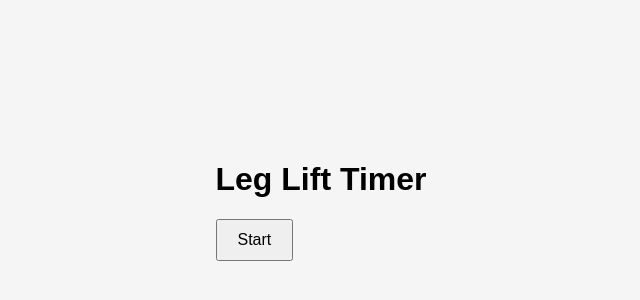
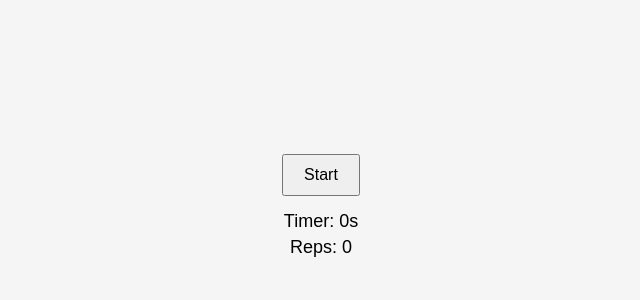
Before and after one commit to IshaanIG/First, a plain HTML site: page index.html in a window 1280 px wide. Shown: the part 192-492 px from the top of the page, without its empty margins (319-959 px from the left). Drawn offline with Linux system fonts and the light colour scheme.

Commit message:
Update index.html

```diff
--- a/index.html
+++ b/index.html
@@ -7,10 +7,10 @@
     <title>Leg Lift Timer</title>
 </head>
 <body>
-    <div class="timer-container">
-        <h1>Leg Lift Timer</h1>
-        <button onclick="startTimer()">Start</button>
-        <p id="timer-display"></p>
+    <div class="container">
+        <button id="startButton" onclick="startTimer()">Start</button>
+        <p id="timer">Timer: 0s</p>
+        <p id="repCounter">Reps: 0</p>
     </div>
     <script src="script.js"></script>
 </body>
```
